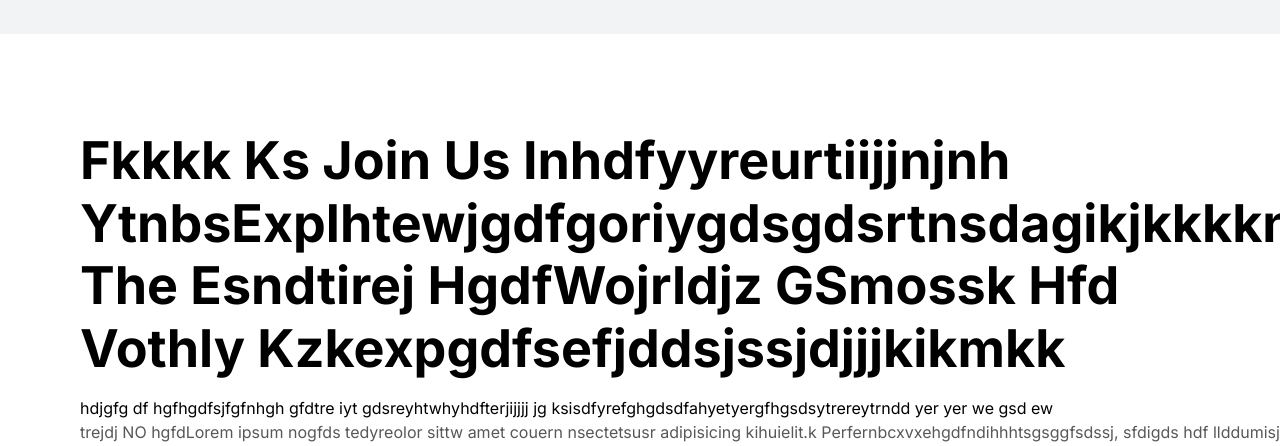
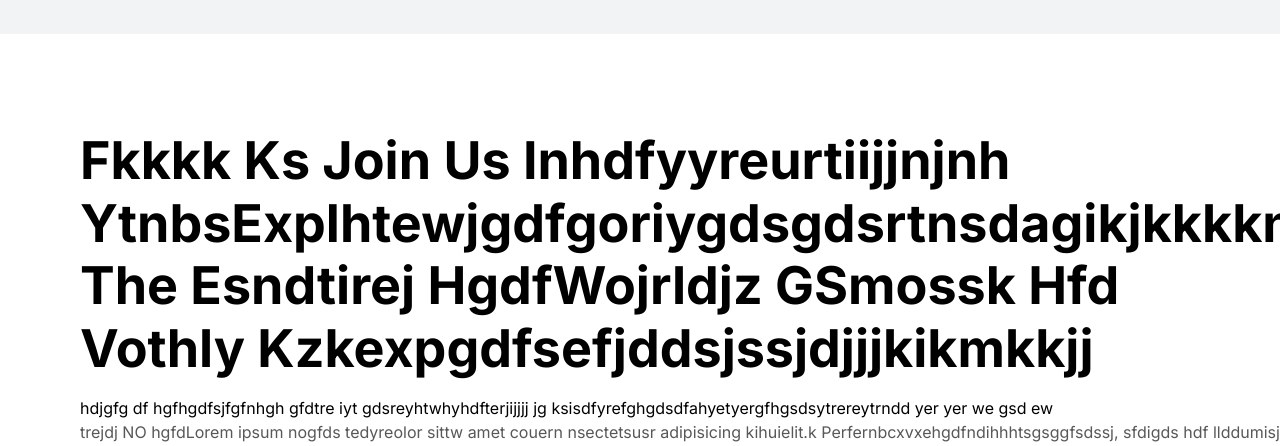
Before and after one commit to Mdshoaib77/TravelTour-Nextjs, a Next.js app: page / in a window 1280 px wide. Shown: the part 1440-1886 px from the top of the page. Built offline with nearby package versions, Linux system fonts and the light colour scheme.

Commit message:
Update About.tsx

```diff
--- a/components/About.tsx
+++ b/components/About.tsx
@@ -9,7 +9,7 @@ const About = () => {
         {/* LEFT */}
         <div className="flex flex-1 flex-col items-start justify-icenter">
           <h1 className="bold-52 capitalize pb-4">fkkkk
-           ks Join Us Inhdfyyreurtiijjnjnh ytnbsExplhtewjgdfgoriygdsgdsrtnsdagikjkkkkn The Esndtirej hgdfWojrldjz gSmossk hfd vothly kzkexpgdfsefjddsjssjdjjjkikmkk
+           ks Join Us Inhdfyyreurtiijjnjnh ytnbsExplhtewjgdfgoriygdsgdsrtnsdagikjkkkkn The Esndtirej hgdfWojrldjz gSmossk hfd vothly kzkexpgdfsefjddsjssjdjjjkikmkkjj
           </h1>hdjgfg df hgfhgdfsjfgfnhgh gfdtre iyt gdsreyhtwhyhdfterjijjjj jg ksisdfyrefghgdsdfahyetyergfhgsdsytrereytrndd yer yer we gsd ew
           <p className="text-gray-50">trejdj
            NO hgfdLorem ipsum nogfds tedyreolor sittw amet couern nsectetsusr adipisicing kihuielit.k
```
